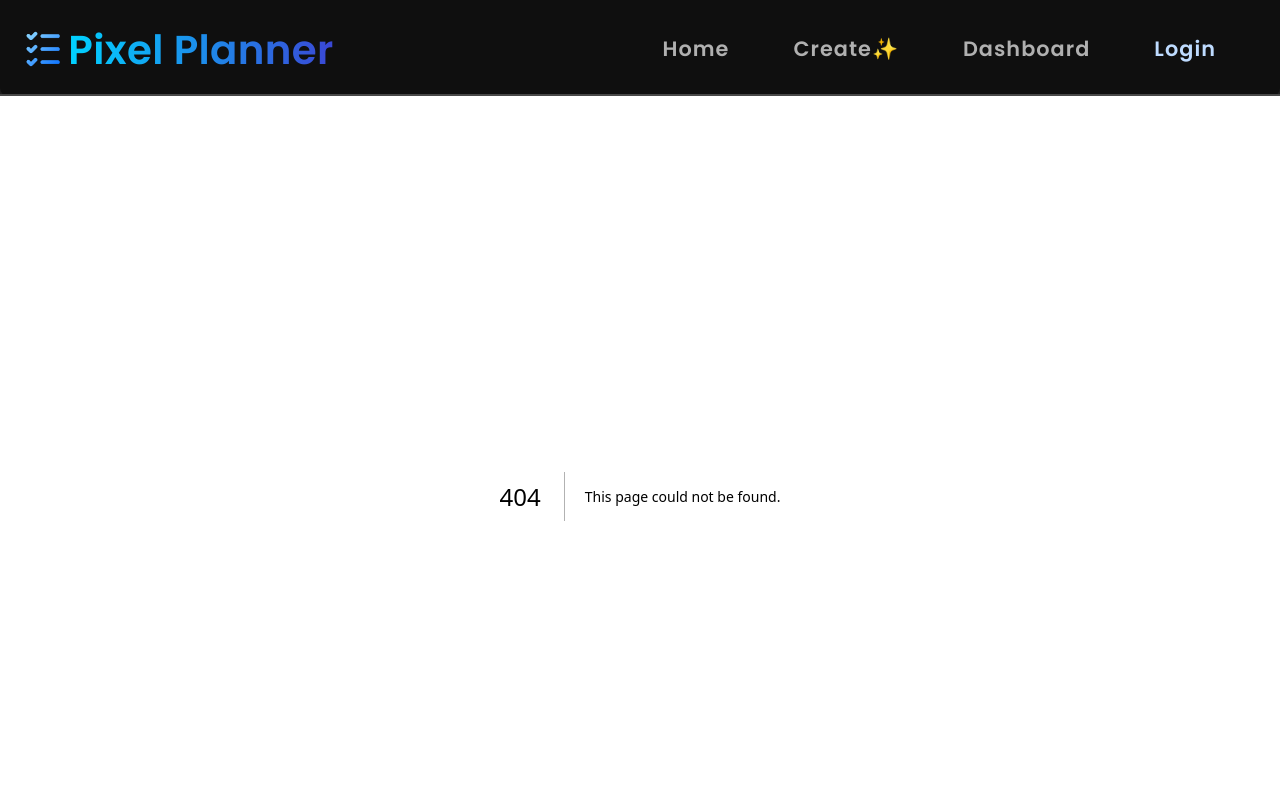
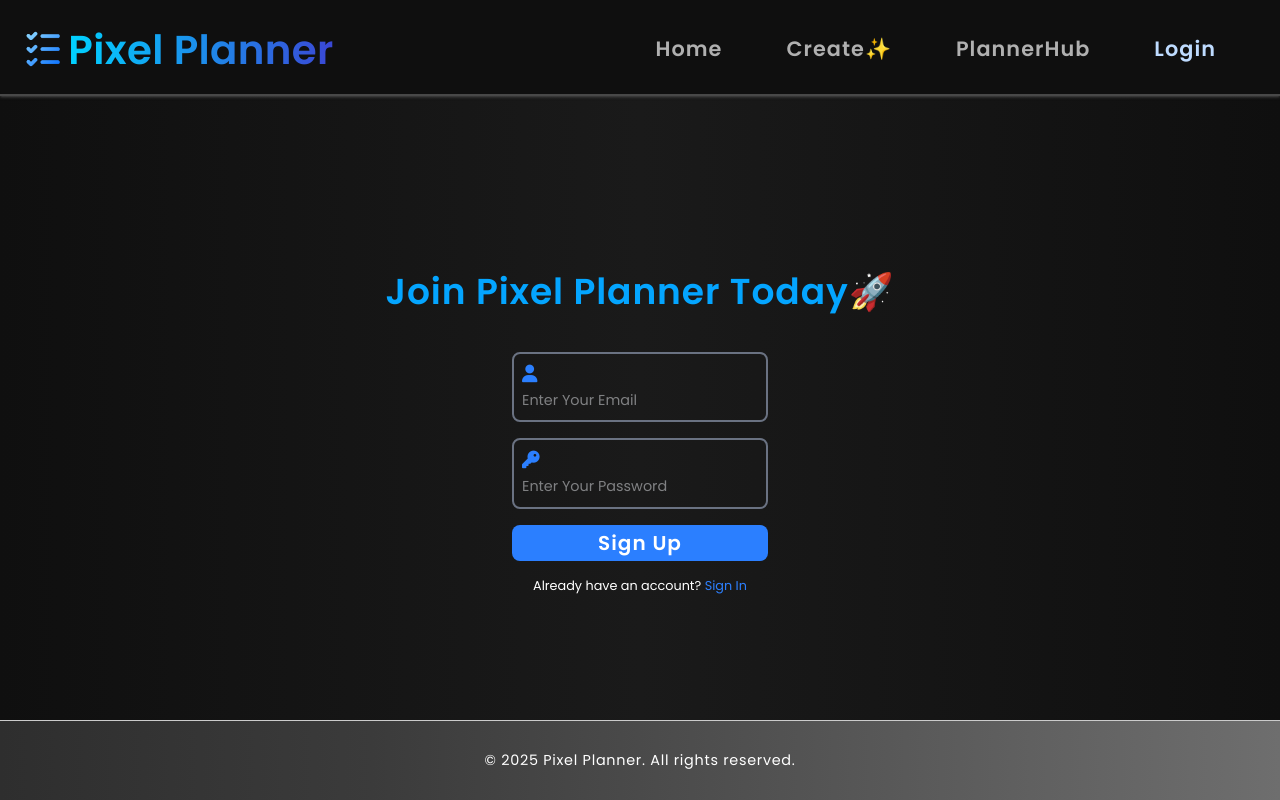
Before and after one commit to WizardCarp85/ToDoApp_React, a Next.js app: page /auth/sign-up in a window 1280 px wide. Before the commit this address had no page. Shown: the top 800 px of the page. Built offline with nearby package versions, Linux system fonts and the light colour scheme; no server answers.

Commit message:
Started Authentication Pages

```diff
--- a/package.json
+++ b/package.json
@@ -10,9 +10,11 @@
   },
   "dependencies": {
     "aos": "^2.3.4",
+    "firebase": "^11.10.0",
     "next": "15.3.3",
     "react": "^19.0.0",
-    "react-dom": "^19.0.0"
+    "react-dom": "^19.0.0",
+    "react-firebase-hooks": "^5.1.1"
   },
   "devDependencies": {
     "@eslint/eslintrc": "^3",
--- /dev/null
+++ b/src/app/auth/sign-in/page.js
@@ -0,0 +1,41 @@
+"use client";
+import React from "react";
+import Link from "next/link";
+
+const Signin = () => {
+  return (
+    <div className="signup flex flex-col items-center mt-[10em] justify-center">
+      <h1 className="text-4xl md:text-5xl p-4 text-[#04A5FF] font-semibold tracking-wide md:pb-10">
+        Welcome Back👋
+      </h1>
+      <form className="flex flex-col gap-4 w-[60%] md:w-[20%] text-blue-500">
+        <div className="text-sm md:text-[1.1rem] border-2 border-gray-500 p-2 rounded-lg w-full">
+          <span>
+            <i className="fa-solid fa-user pr-2"></i>
+          </span>
+          <input type="email" placeholder="Enter Your Email" required className="md:text-[0.9rem] focus:outline-none focus:ring-0 text-gray-200"/>
+        </div>
+        <div className="text-sm md:text-[1.1rem] border-2 border-gray-500 p-2 rounded-lg w-full">
+          <span>
+            <i className="fa-solid fa-key pr-2"></i>
+          </span>
+          <input type="password" placeholder="Enter Your Password" required className="md:text-[0.9rem] focus:outline-none focus:ring-0 text-gray-200"/>
+        </div>
+        <button
+          type="submit"
+          className="bg-[#2B7FFF] rounded-lg py-1 text-white md:text-xl font-semibold tracking-wider"
+        >
+          Sign Up
+        </button>
+      </form>
+      <div className="text-xs md:text-[0.8rem] pt-4">
+        Don't have an account?{" "}
+        <Link href="./sign-up" className="text-blue-500">
+          Sign Up
+        </Link>{" "}
+      </div>
+    </div>
+  );
+};
+
+export default Signin;
--- /dev/null
+++ b/src/app/auth/sign-up/page.js
@@ -0,0 +1,73 @@
+"use client";
+import Link from "next/link";
+import React, { useState } from "react";
+import {useCreateUserWithEmailAndPassword} from "react-firebase-hooks/auth"
+import {auth} from "@/app/firebase/config"
+
+const Signup = () => {
+  const [email, setEmail] = useState("");
+  const [password, setPassword] = useState("");
+
+  const[createUserWithEmailAndPassword] = useCreateUserWithEmailAndPassword(auth);
+
+  const handleSignUp = async (e) => {
+    e.preventDefault();
+    try{
+        const res = await createUserWithEmailAndPassword(email, password);
+        console.log({res})
+        setEmail("");
+        setPassword("");
+    }
+    catch(e){
+        console.log({e})
+    }
+  };
+  return (
+    <div className="signup flex flex-col items-center mt-[10em] justify-center">
+      <h1 className="text-2xl md:text-4xl p-4 text-[#04A5FF] font-semibold tracking-wide md:pb-10">
+        Join Pixel Planner Today🚀
+      </h1>
+      <form className="flex flex-col gap-4 w-[60%] md:w-[20%] text-blue-500">
+        <div className="text-sm md:text-[1.1rem] border-2 border-gray-500 p-2 rounded-lg w-full">
+          <span>
+            <i className="fa-solid fa-user pr-2"></i>
+          </span>
+          <input
+            type="email"
+            placeholder="Enter Your Email"
+            required
+            onChange={(e) => setEmail(e.target.value)}
+            className="md:text-[0.9rem] focus:outline-none focus:ring-0 text-gray-200"
+          />
+        </div>
+        <div className="text-sm md:text-[1.1rem] border-2 border-gray-500 p-2 rounded-lg w-full">
+          <span>
+            <i className="fa-solid fa-key pr-2"></i>
+          </span>
+          <input
+            type="password"
+            placeholder="Enter Your Password"
+            required
+            onChange={(e) => setPassword(e.target.value)}
+            className="md:text-[0.9rem] focus:outline-none focus:ring-0 text-gray-200"
+          />
+        </div>
+        <button
+          type="submit"
+          className="bg-[#2B7FFF] rounded-lg py-1 text-white md:text-xl font-semibold tracking-wider"
+          onClick={handleSignUp}
+        >
+          Sign Up
+        </button>
+      </form>
+      <div className="text-xs md:text-[0.8rem] pt-4">
+        Already have an account?{" "}
+        <Link href="./sign-in" className="text-blue-500">
+          Sign In
+        </Link>{" "}
+      </div>
+    </div>
+  );
+};
+
+export default Signup;
--- /dev/null
+++ b/src/app/firebase/config.js
@@ -0,0 +1,18 @@
+
+import { initializeApp, getApps, getApp } from "firebase/app";
+import { getAuth } from "firebase/auth";
+
+const firebaseConfig = {
+  apiKey: process.env.NEXT_PUBLIC_FIREBASE_API_KEY,
+  authDomain: process.env.NEXT_PUBLIC_FIREBASE_AUTH_DOMAIN,
+  projectId: process.env.NEXT_PUBLIC_FIREBASE_PROJECT_ID,
+  storageBucket: process.env.NEXT_PUBLIC_FIREBASE_STORAGE_BUCKET,
+  messagingSenderId: process.env.NEXT_PUBLIC_FIREBASE_MESSAGING_SENDER_ID,
+  appId: process.env.NEXT_PUBLIC_FIREBASE_APP_ID,
+};
+
+const app = !getApps().length ? initializeApp(firebaseConfig) : getApp();
+
+const auth = getAuth(app);
+
+export {app, auth};
--- a/src/app/login/page.js
+++ /dev/null
@@ -1,9 +0,0 @@
-import React from 'react'
-
-const Login = () => {
-  return (
-    <div>Login</div>
-  )
-}
-
-export default Login
--- a/src/app/page.js
+++ b/src/app/page.js
@@ -11,12 +11,12 @@ export default function Home() {
   return (
     <>
       <div>
-        <h1 className="text-3xl md:text-[2.5rem] font-semibold md:font-bold text-[#a8cfff] font-['Playfair_Display'] text-center mt-60">
+        <h1 className="text-4xl md:text-[3.5rem] font-semibold md:font-bold text-[#a8cfff] font-['Playfair_Display'] text-center mt-60">
           Welcome to Pixel Planner!
         </h1>
       </div>
       <div
-        className="bg-[#004aad] hover:bg-[#007acc] text-[#e0e0e0] text-xl md:text-3xl font-semibold border-2 border-cyan-400 rounded-2xl md:px-10 py-3 mt-20 w-[60%] md:w-full max-w-[400px] mx-auto text-center shadow-lg transition duration-300 ease-in-out transform hover:scale-105"
+        className="bg-[#004aad] hover:bg-[#007acc] text-[#e0e0e0] text-xl md:text-2xl font-semibold border-2 border-cyan-400 rounded-2xl md:px-10 px-6 py-3 mt-20 w-[60%] md:w-full max-w-fit mx-auto text-center shadow-lg transition duration-300 ease-in-out transform hover:scale-105"
         data-aos="zoom-in-up"
       >
         <h1>
--- a/src/components/Navbar/Navbar.js
+++ b/src/components/Navbar/Navbar.js
@@ -8,7 +8,7 @@ const Navbar = () => {
   return (
     <div className="flex flex-row justify-around tracking-wide">
       {/* Logo */}
-      <div className="logo fixed md:flex z-100 md:justify-between md:items-center top-0 bg-[#0F0F0F]/94 h-[70px] md:h-24 pt-1 pl-3 md:pl-2 flex justify-between w-full border-b-2 border-[#484848]">
+      <div className="logo fixed md:flex z-100 md:justify-between md:items-center top-0 bg-[#0F0F0F]/94 h-[70px] md:h-24 pt-1 pl-3 md:pl-2 flex justify-between w-full border-b-2 border-[#484848] shadow-sm shadow-[#424242]">
         <Link
           href="/"
           className="flex items-center gap-2 font-semibold scale-[0.9]"
@@ -41,10 +41,10 @@ const Navbar = () => {
             href="/dashboard"
             className="hover:scale-[1.15] transition-transform duration-[400ms] ease-in-out hover:text-blue-500"
           >
-            Dashboard
+            PlannerHub
           </Link>
           <Link
-            href="/login"
+            href="/auth/sign-up"
             className="hover:scale-[1.15] transition-transform duration-[400ms] ease-in-out hover:text-blue-500 text-blue-200"
           >
             Login
@@ -78,11 +78,11 @@ const Navbar = () => {
             </li>
             <li className="">
               <Link href="/dashboard" onClick={() => setMenuOpen(false)}>
-                <i className="fa-solid fa-chart-simple mr-3"></i>Dashboard
+                <i className="fa-solid fa-chart-simple mr-3"></i>PlannerHub
               </Link>
             </li>
             <li className="text-blue-300">
-              <Link href="/login" onClick={() => setMenuOpen(false)}>
+              <Link href="/auth/sign-up" onClick={() => setMenuOpen(false)}>
                 <i className="fa-solid fa-user mr-3"></i>Login
               </Link>
             </li>
```
Also changed, not shown: 1 other file (tests, documents, lock files or other folders).
